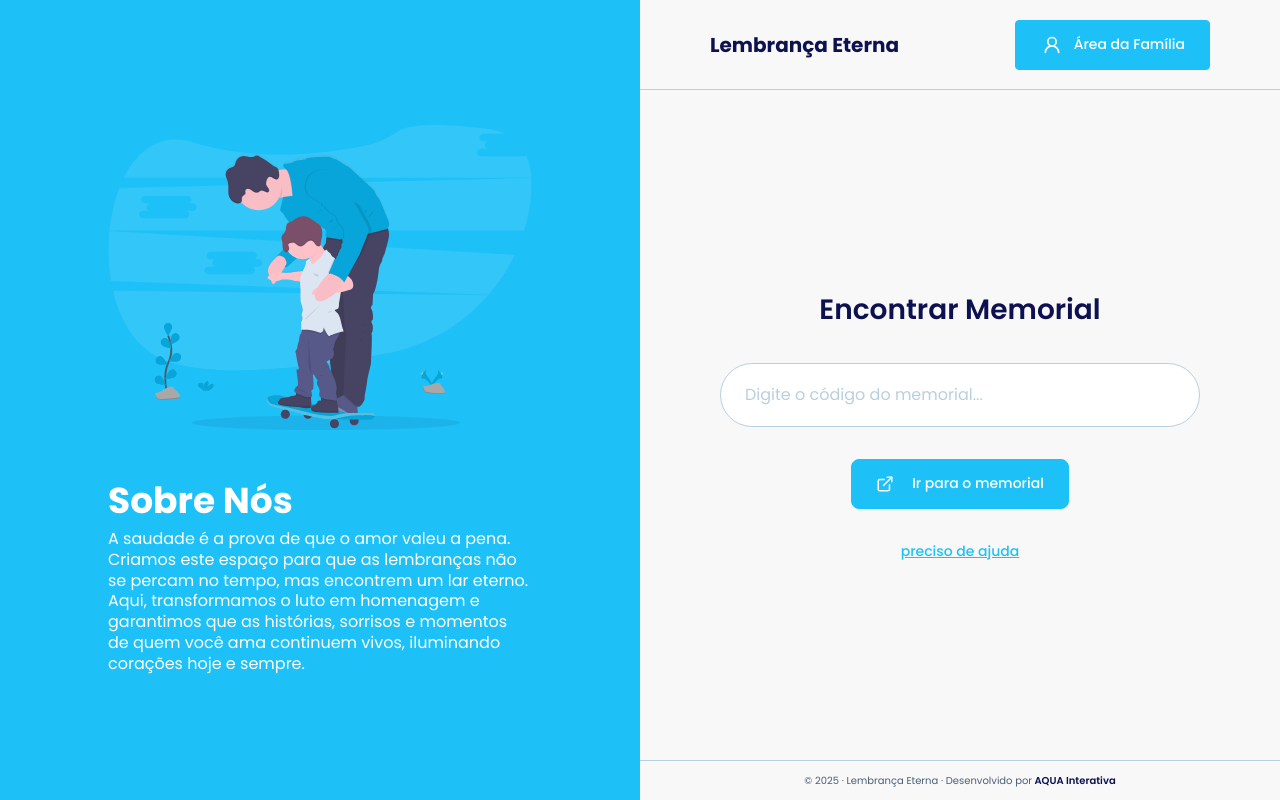
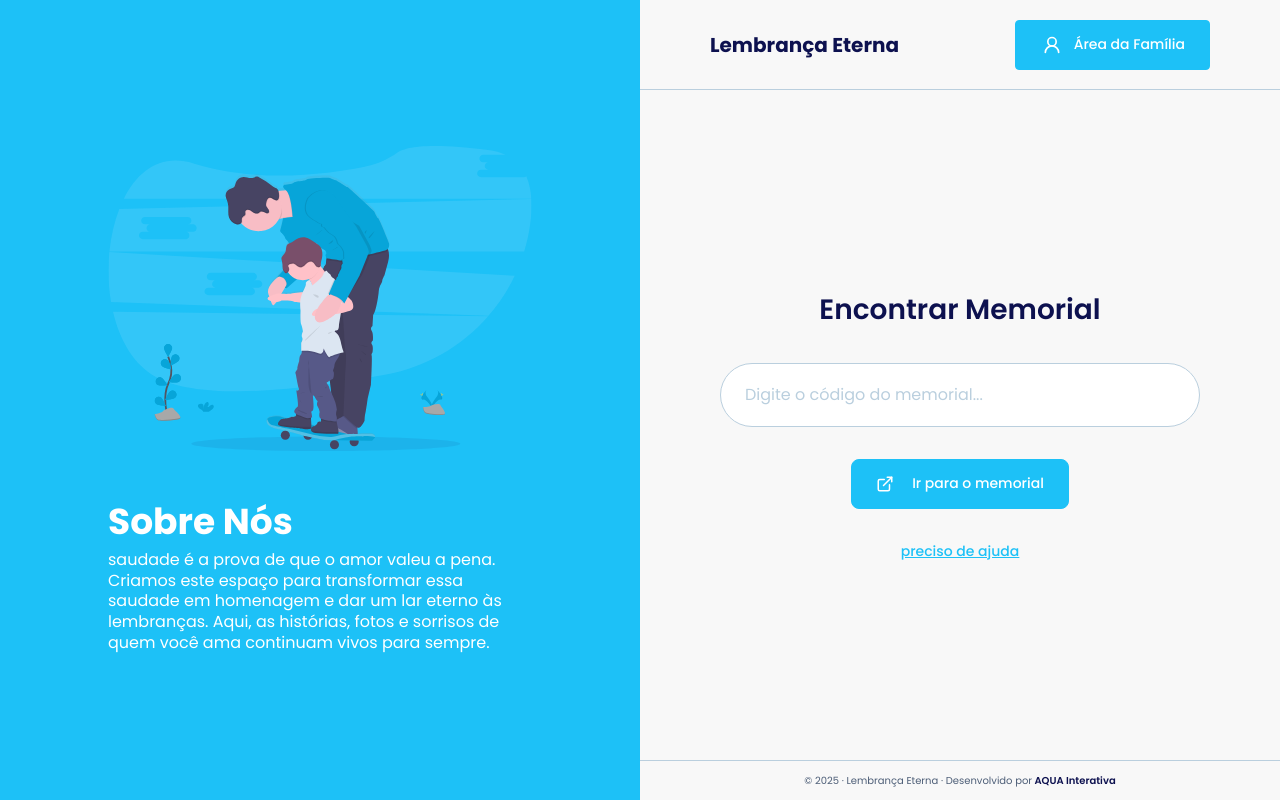
Before and after one commit to gabbezeira/Lembranca-eterna, a React (Vite) app: page /home in a window 1280 px wide. Built offline with nearby package versions, Linux system fonts and the light colour scheme; no server answers.

Commit message:
feat: update "About Us" section description text

```diff
--- a/src/components/about/index.jsx
+++ b/src/components/about/index.jsx
@@ -11,7 +11,7 @@ export function About({ illustration }) {
 			<div className="textContent">
 				<h1 className="title">Sobre Nós</h1>
 				<p className="description">
-					A saudade é a prova de que o amor valeu a pena. Criamos este espaço para que as lembranças não se percam no tempo, mas encontrem um lar eterno. Aqui, transformamos o luto em homenagem e garantimos que as histórias, sorrisos e momentos de quem você ama continuem vivos, iluminando corações hoje e sempre.
+					saudade é a prova de que o amor valeu a pena. Criamos este espaço para transformar essa saudade em homenagem e dar um lar eterno às lembranças. Aqui, as histórias, fotos e sorrisos de quem você ama continuam vivos para sempre.
 				</p>
 			</div>
 		</Container>
```
